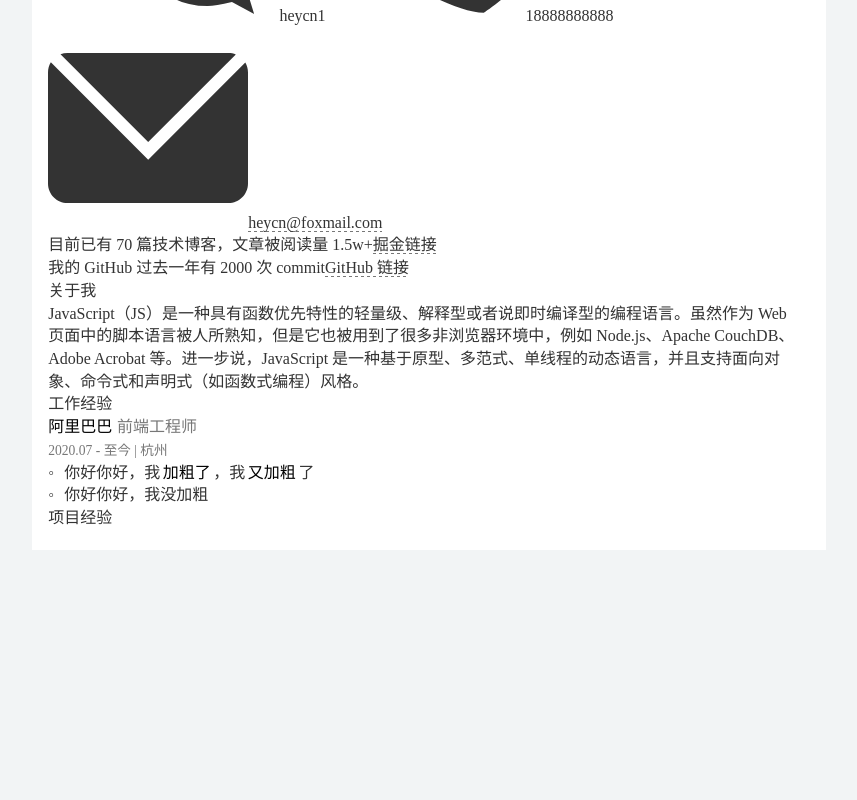
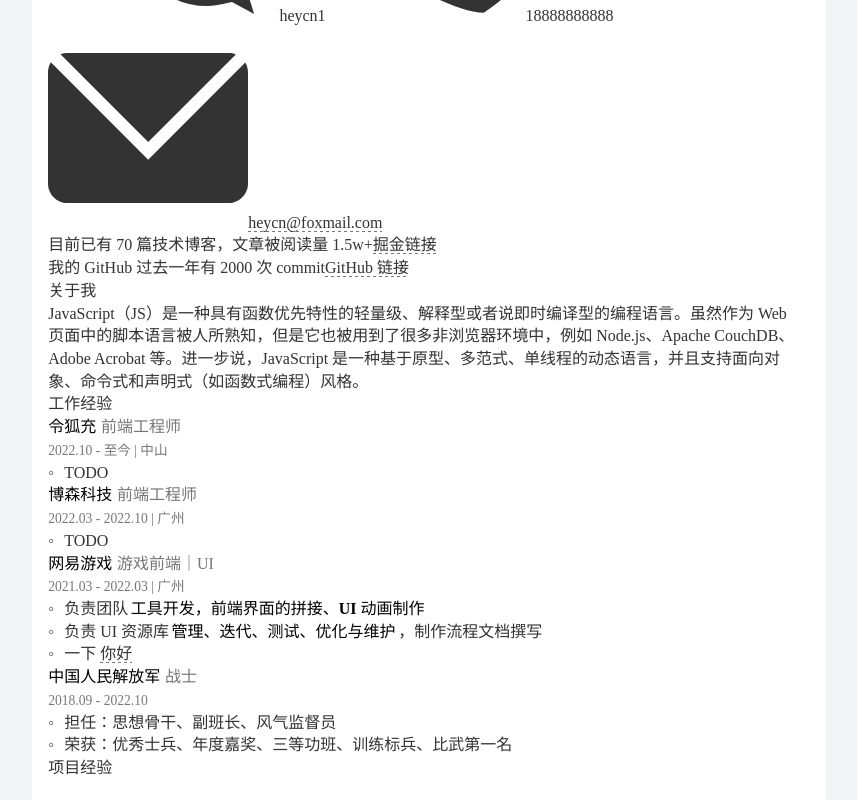
Before and after one commit to heycn/resume, a React (Vite) app: page / in a window 1280 px wide. Shown: the part 1365-2165 px from the top of the page, without its empty margins (211-1068 px from the left). Before the commit the page ends 1915 px from the top, so only its background shows below. Built offline with nearby package versions, Linux system fonts and the light colour scheme.

Commit message:
✨ feat: 支持加粗、链接转换

```diff
--- a/src/App.tsx
+++ b/src/App.tsx
@@ -18,6 +18,17 @@ const basics: BasicsType = {
   birthYear: 2000,
   gender: 'male'
 }
+const lhcJobDetails = ['TODO']
+const bsJobDetails = ['TODO']
+const neteaseJobDetails = [
+  '负责团队**工具开发，前端界面的拼接、UI 动画制作**',
+  '负责 UI 资源库**管理、迭代、测试、优化与维护**，制作流程文档撰写',
+  '一下 [你好](baidu.com)'
+]
+const palJobDetails = [
+  '担任：思想骨干、副班长、风气监督员',
+  '荣获：优秀士兵、年度嘉奖、三等功班、训练标兵、比武第一名'
+]
 
 export const App: React.FC = () => {
   return (
@@ -38,15 +49,25 @@ export const App: React.FC = () => {
       </Card>
       <Card title='工作经验'>
         <Job
-          company='阿里巴巴'
-          startTime='2020.07'
-          endTime='至今'
-          jobTitle='前端工程师'
-          location= '杭州'
-          details={[
-            '你好你好，我**加粗了**，我**又加粗**了',
-            '你好你好，我没加粗'
-          ]}/>
+          company='令狐充' jobTitle='前端工程师'
+          startTime='2022.10' endTime='至今'
+          location= '中山' details={lhcJobDetails}
+        />
+        <Job
+          company='博森科技' jobTitle='前端工程师'
+          startTime='2022.03' endTime='2022.10'
+          location= '广州' details={bsJobDetails}
+        />
+        <Job
+          company='网易游戏' jobTitle='游戏前端｜UI'
+          startTime='2021.03' endTime='2022.03'
+          location= '广州' details={neteaseJobDetails}
+        />
+        <Job
+          company='中国人民解放军' jobTitle='战士'
+          startTime='2018.09' endTime='2022.10'
+          details={palJobDetails}
+        />
       </Card>
       <Card title='项目经验'>
       </Card>
--- a/src/components/Job.tsx
+++ b/src/components/Job.tsx
@@ -1,5 +1,6 @@
 import * as React from 'react'
 import { Label } from '.'
+import { convert } from '../lib/convert'
 
 type Props = {
   company: string
@@ -29,21 +30,7 @@ export const Job: React.FC<Props> = ({
         </div>
       </Label>
       <ul>
-        {details.map((detail, index) => {
-          const strongText = detail.match(/\*\*(.*?)\*\*/g),
-                strongTextList = strongText ? strongText.map(item => item.replace(/\*\*/g, '')) : [],
-                textList = detail.split(/\*\*(.*?)\*\*/g)
-          return (
-            <li key={index}>
-              {textList.map((text, index) => {
-                if (strongTextList.includes(text)) {
-                  return <strong key={index}>{text}</strong>
-                }
-                return <span key={index}>{text}</span>
-              })}
-            </li>
-          )
-        })}
+        {details.map(d => convert(d))}
       </ul>
     </div>
   )
--- /dev/null
+++ b/src/lib/convert.tsx
@@ -0,0 +1,24 @@
+export const convert: (text: string) => JSX.Element = (text: string) => {
+  const bold_start = text.indexOf('**')
+  const bold_end = text.indexOf('**', bold_start + 2)
+  const link_start = text.indexOf('(')
+  const link_end = text.indexOf(')')
+  const link_title_start = text.indexOf('[')
+  const link_title_end = text.indexOf(']')
+
+  // 提取加粗文本和链接信息
+  const bold_text = bold_start !== -1 && bold_end !== -1 ? text.substring(bold_start + 2, bold_end) : null
+  const link_href = link_start !== -1 && link_end !== -1 ? text.substring(link_start + 1, link_end) : null
+  const link_title = link_title_start !== -1 && link_title_end !== -1 ? text.substring(link_title_start + 1, link_title_end) : null
+
+  // 将加粗文本和链接信息高亮
+  let result = text
+  if (bold_text) {
+    result = result.replace(`**${bold_text}**`, `<strong>${bold_text}</strong>`)
+  }
+  if (link_href) {
+    result = result.replace(`[${link_title}](${link_href})`, `<a href="${link_href}">${link_title}</a>`)
+  }
+
+  return <li dangerouslySetInnerHTML={{ __html: result }}></li>
+}
```
